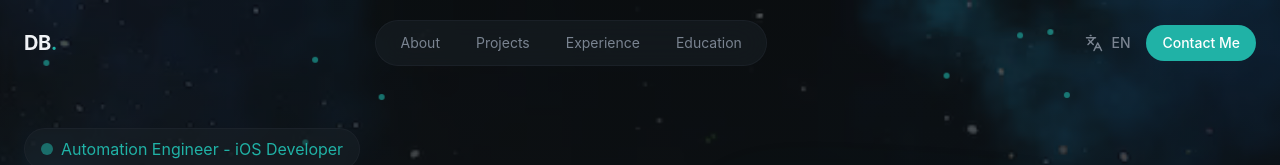
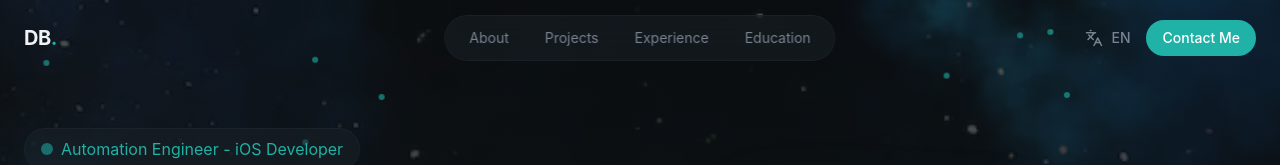
Before and after one commit to AideB2B3/Portfolio, a React (Vite) app: page / in a window 1280 px wide. Shown: the top 165 px of the page. Built offline with nearby package versions, Linux system fonts and the light colour scheme.

Commit message:
secondo rilascio modifiche 2

```diff
--- a/src/layout/NavBar.jsx
+++ b/src/layout/NavBar.jsx
@@ -39,14 +39,16 @@ export const Navbar = ({ lang, setLang }) => {
     return (
         <header className={`fixed top-0 left-0 right-0
         ${isScrolled ? "glass-strong py-3" : "bg-transparent py-5"} z-50 transition-all duration-300`}>
-            <nav className="container mx-auto px-6 flex justify-between items-center">
+            {/* Aggiunto 'relative' qui per permettere il posizionamento assoluto dei figli */}
+            <nav className="container mx-auto px-6 flex justify-between items-center relative">
 
-                <a href="#" className="text-xl font-bold tracking-tight hover:text-primary">
+                {/* Logo */}
+                <a href="#" className="text-xl font-bold tracking-tight hover:text-primary z-20">
                     DB<span className="text-primary">.</span>
                 </a>
 
-                {/* Desktop Navigation */}
-                <div className="hidden md:flex items-center gap-1">
+                {/* Desktop Navigation - CENTRATA ASSOLUTAMENTE */}
+                <div className="hidden md:flex items-center gap-1 absolute left-1/2 top-1/2 -translate-x-1/2 -translate-y-1/2">
                     <div className="glass rounded-full px-2 py-1 flex items-center gap-1">
                         {navLinks.map((link, index) => (
                             <a href={link.href} key={index}
@@ -58,7 +60,7 @@ export const Navbar = ({ lang, setLang }) => {
                 </div>
 
                 {/* CTA Button & Language Desktop */}
-                <div className="hidden md:flex items-center gap-4">
+                <div className="hidden md:flex items-center gap-4 z-20">
 
                     {/* Tasto Cambio Lingua */}
                     <button
@@ -75,7 +77,7 @@ export const Navbar = ({ lang, setLang }) => {
                 </div>
 
                 {/* Mobile Menu Button & Language Mobile */}
-                <div className="flex md:hidden items-center gap-4">
+                <div className="flex md:hidden items-center gap-4 z-20">
                     <button onClick={toggleLanguage} className="text-muted-foreground hover:text-primary">
                         <span className="font-bold uppercase text-sm">{lang}</span>
                     </button>
```
